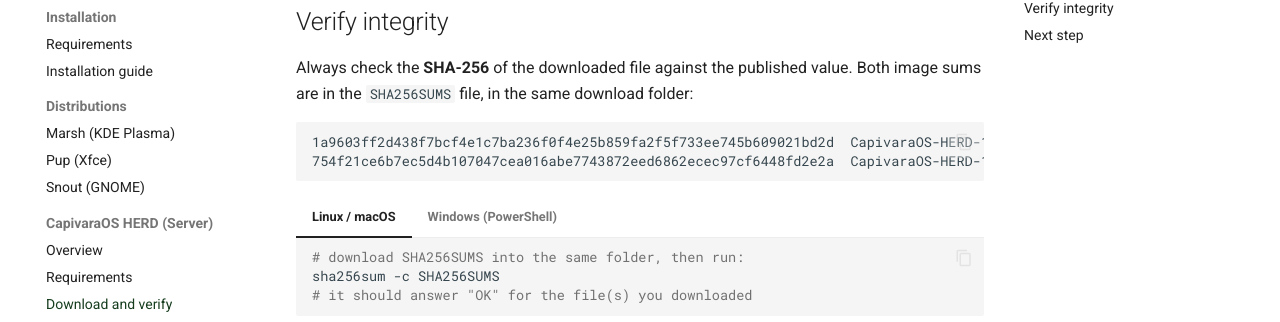
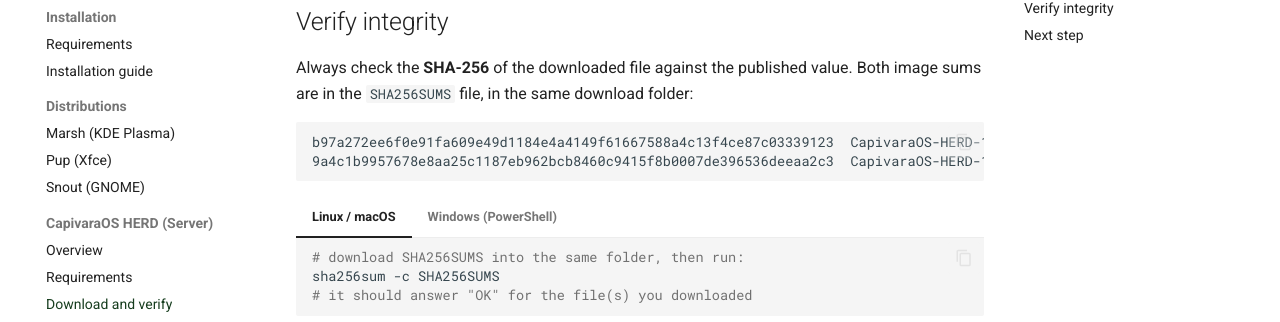
Before and after one commit to capivaraos/capivaraos-docs, an MkDocs documentation site: the page built from docs/en/herd/download.md, in a window 1280 px wide and 900 px high, scrolled down 540 px. Shown: the part 127-449 px from the top of the window. Built offline with MkDocs 1.6.1 and Material for MkDocs 9.7.7, drawn with Linux system fonts in a browser that asks for light colours; comment, search, counter and statistics services are not loaded.

Commit message:
herd/download: atualiza SHA-256 para as imagens do rebuild -6
qcow2 b97a272e…, installer.iso 9a4c1b99… (licença BSD-3 do SSG embutida).

````diff
--- a/docs/en/herd/download.md
+++ b/docs/en/herd/download.md
@@ -20,8 +20,8 @@
 Both image sums are in the `SHA256SUMS` file, in the same download folder:
 
 ```
-1a9603ff2d438f7bcf4e1c7ba236f0f4e25b859fa2f5f733ee745b609021bd2d  CapivaraOS-HERD-1.0.0-x86_64.qcow2
-754f21ce6b7ec5d4b107047cea016abe7743872eed6862ecec97cf6448fd2e2a  CapivaraOS-HERD-1.0.0-x86_64.installer.iso
+b97a272ee6f0e91fa609e49d1184e4a4149f61667588a4c13f4ce87c03339123  CapivaraOS-HERD-1.0.0-x86_64.qcow2
+9a4c1b9957678e8aa25c1187eb962bcb8460c9415f8b0007de396536deeaa2c3  CapivaraOS-HERD-1.0.0-x86_64.installer.iso
 ```
 
 === "Linux / macOS"
````
Also changed, not shown: docs/pt/herd/download.md (+2 -2 lines).
